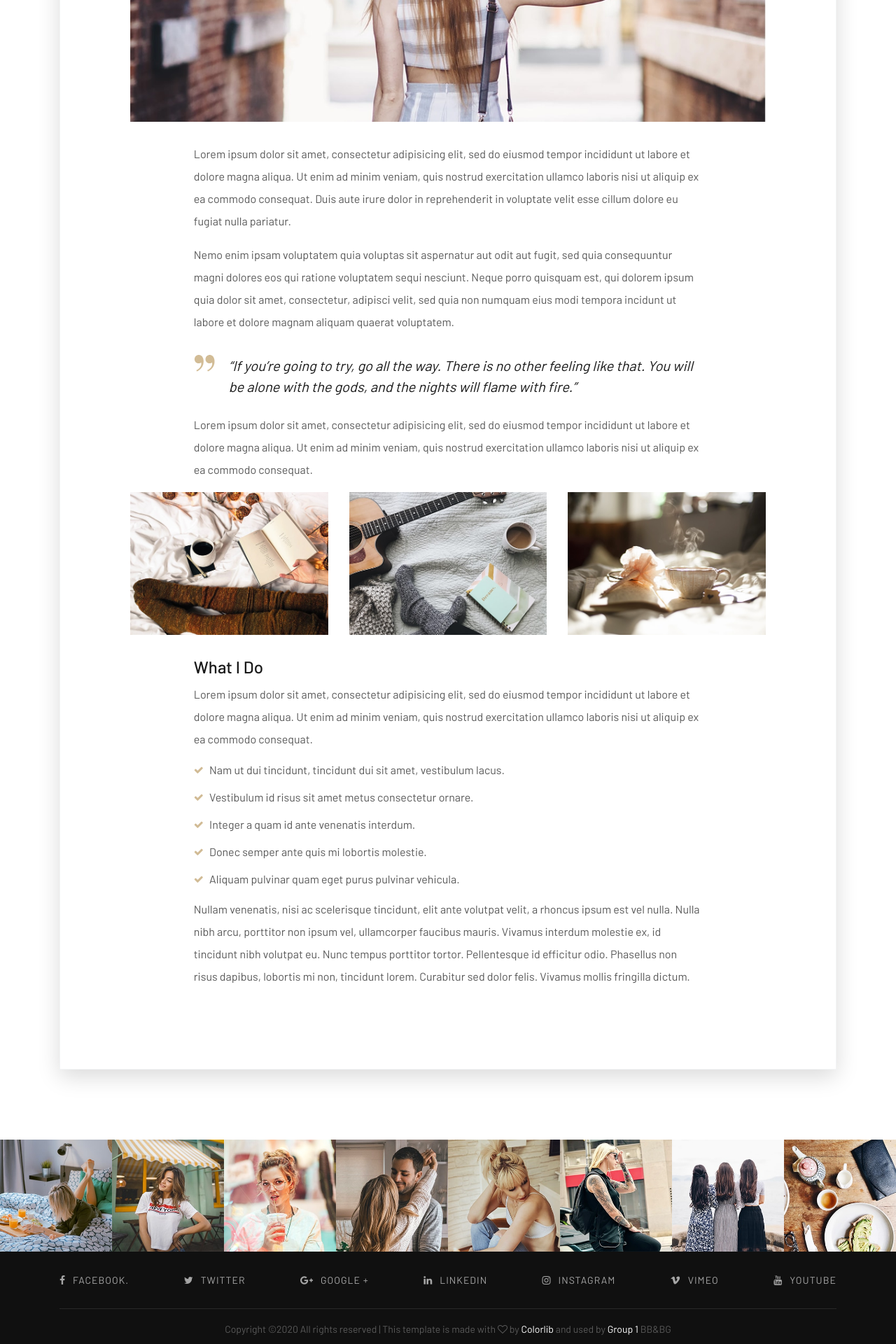
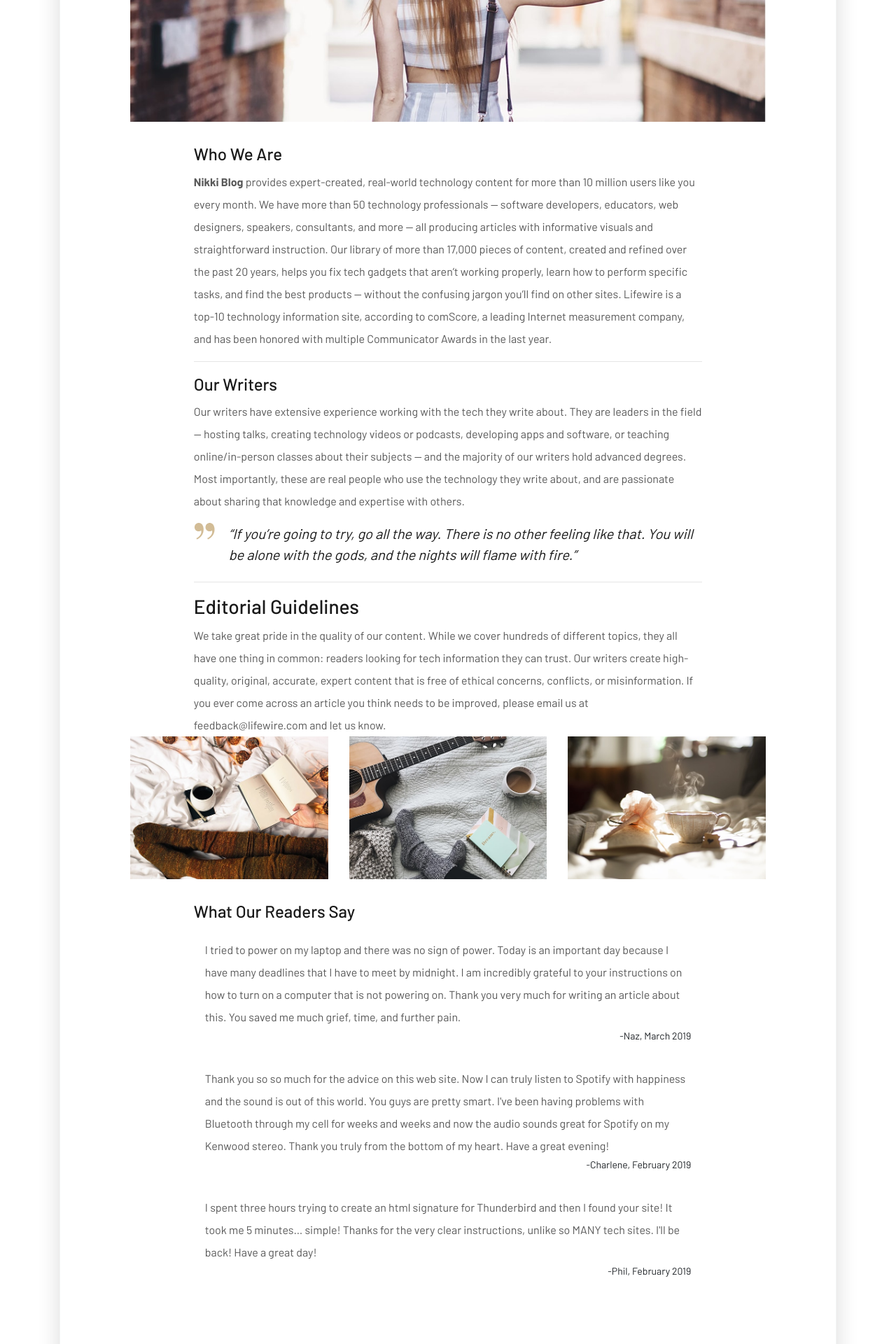
Before and after one commit to nguyenquan28/Nikki-Bogs, a PHP site: page /about-us.php in a window 1280 px wide. Shown: the part 720-2640 px from the top of the page at 70% size. Run offline with PHP 8.4, Linux system fonts and the light colour scheme; some web fonts are replaced.

Commit message:
about-us

```diff
--- a/model/posts.php
+++ b/model/posts.php
@@ -296,6 +296,11 @@ class postModel
         return $result;
     }
 
+    function selectIMG($post_id){
+        $query = "SELECT url FROM images WHERE post_id = $post_id";
+        $result = $this->db->select($query);
 
+        return $result;
+    }
 
 }
--- a/views/about-us.php
+++ b/views/about-us.php
@@ -45,8 +45,11 @@ require_once __DIR__ . '/ins/head.php';
                         <img src="img/blog-img/7.jpg" alt="">
 
                         <div class="about-text">
-                            <p>Lorem ipsum dolor sit amet, consectetur adipisicing elit, sed do eiusmod tempor incididunt ut labore et dolore magna aliqua. Ut enim ad minim veniam, quis nostrud exercitation ullamco laboris nisi ut aliquip ex ea commodo consequat. Duis aute irure dolor in reprehenderit in voluptate velit esse cillum dolore eu fugiat nulla pariatur.</p>
-                            <p>Nemo enim ipsam voluptatem quia voluptas sit aspernatur aut odit aut fugit, sed quia consequuntur magni dolores eos qui ratione voluptatem sequi nesciunt. Neque porro quisquam est, qui dolorem ipsum quia dolor sit amet, consectetur, adipisci velit, sed quia non numquam eius modi tempora incidunt ut labore et dolore magnam aliquam quaerat voluptatem.</p>
+                            <h4>Who We Are</h4>
+                            <p><strong>Nikki Blog</strong> provides expert-created, real-world technology content for more than 10 million users like you every month. We have more than 50 technology professionals — software developers, educators, web designers, speakers, consultants, and more — all producing articles with informative visuals and straightforward instruction. Our library of more than 17,000 pieces of content, created and refined over the past 20 years, helps you fix tech gadgets that aren’t working properly, learn how to perform specific tasks, and find the best products — without the confusing jargon you’ll find on other sites. Lifewire is a top-10 technology information site, according to comScore, a leading Internet measurement company, and has been honored with multiple Communicator Awards in the last year.</p>
+                            <hr>
+                            <h4>Our Writers</h4>
+                            <p>Our writers have extensive experience working with the tech they write about. They are leaders in the field — hosting talks, creating technology videos or podcasts, developing apps and software, or teaching online/in-person classes about their subjects — and the majority of our writers hold advanced degrees. Most importantly, these are real people who use the technology they write about, and are passionate about sharing that knowledge and expertise with others.</p>
                             <blockquote>
                                 <div class="blockquote-icon">
                                     <img src="img/core-img/quote.png" alt="">
@@ -55,7 +58,9 @@ require_once __DIR__ . '/ins/head.php';
                                     <h5>“If you’re going to try, go all the way. There is no other feeling like that. You will be alone with the gods, and the nights will flame with fire.”</h5>
                                 </div>
                             </blockquote>
-                            <p>Lorem ipsum dolor sit amet, consectetur adipisicing elit, sed do eiusmod tempor incididunt ut labore et dolore magna aliqua. Ut enim ad minim veniam, quis nostrud exercitation ullamco laboris nisi ut aliquip ex ea commodo consequat.</p>
+                            <hr>
+                            <h3>Editorial Guidelines</h3>
+                            <p>We take great pride in the quality of our content. While we cover hundreds of different topics, they all have one thing in common: readers looking for tech information they can trust. Our writers create high-quality, original, accurate, expert content that is free of ethical concerns, conflicts, or misinformation. If you ever come across an article you think needs to be improved, please email us at feedback@lifewire.com and let us know.</p>
                         </div>
 
                         <div class="row">
@@ -71,16 +76,19 @@ require_once __DIR__ . '/ins/head.php';
                         </div>
 
                         <div class="about-text">
-                            <h4>What I Do</h4>
-                            <p>Lorem ipsum dolor sit amet, consectetur adipisicing elit, sed do eiusmod tempor incididunt ut labore et dolore magna aliqua. Ut enim ad minim veniam, quis nostrud exercitation ullamco laboris nisi ut aliquip ex ea commodo consequat.</p>
-                            <ul>
-                                <li><i class="fa fa-check" aria-hidden="true"></i> Nam ut dui tincidunt, tincidunt dui sit amet, vestibulum lacus.</li>
-                                <li><i class="fa fa-check" aria-hidden="true"></i> Vestibulum id risus sit amet metus consectetur ornare.</li>
-                                <li><i class="fa fa-check" aria-hidden="true"></i> Integer a quam id ante venenatis interdum.</li>
-                                <li><i class="fa fa-check" aria-hidden="true"></i> Donec semper ante quis mi lobortis molestie.</li>
-                                <li><i class="fa fa-check" aria-hidden="true"></i> Aliquam pulvinar quam eget purus pulvinar vehicula.</li>
-                            </ul>
-                            <p>Nullam venenatis, nisi ac scelerisque tincidunt, elit ante volutpat velit, a rhoncus ipsum est vel nulla. Nulla nibh arcu, porttitor non ipsum vel, ullamcorper faucibus mauris. Vivamus interdum molestie ex, id tincidunt nibh volutpat eu. Nunc tempus porttitor tortor. Pellentesque id efficitur odio. Phasellus non risus dapibus, lobortis mi non, tincidunt lorem. Curabitur sed dolor felis. Vivamus mollis fringilla dictum.</p>
+                            <h4>What Our Readers Say</h4>
+                            <div class="p-3 mb-4">
+                                <p>I tried to power on my laptop and there was no sign of power. Today is an important day because I have many deadlines that I have to meet by midnight. I am incredibly grateful to your instructions on how to turn on a computer that is not powering on. Thank you very much for writing an article about this. You saved me much grief, time, and further pain.</p>
+                                <span>-Naz, March 2019</span>
+                            </div>
+                            <div class="p-3 mb-4">
+                                <p>Thank you so so much for the advice on this web site. Now I can truly listen to Spotify with happiness and the sound is out of this world. You guys are pretty smart. I've been having problems with Bluetooth through my cell for weeks and weeks and now the audio sounds great for Spotify on my Kenwood stereo. Thank you truly from the bottom of my heart. Have a great evening!</p>
+                                <span>-Charlene, February 2019</span>
+                            </div>
+                            <div class="p-3 mb-4">
+                                <p>I spent three hours trying to create an html signature for Thunderbird and then I found your site! It took me 5 minutes… simple! Thanks for the very clear instructions, unlike so MANY tech sites. I'll be back! Have a great day!</p>
+                                <span>-Phil, February 2019</span>
+                            </div>
                         </div>
 
                     </div>
--- a/views/ins/menu.php
+++ b/views/ins/menu.php
@@ -24,18 +24,19 @@
 
                         <!-- Nav Start -->
                         <div class="classynav">
-                            <ul>
+                            <ul class="mr-5 pr-5">
                                 <li><a href="index.php">Home</a></li>
                                 <li><a href="archive-blog.php">Archive Blog</a></li>
-                                <li><a href="#">Catagories</a>
-                                    <ul class="dropdown">
-                                        <li><a href="home.php">Fashion</a></li>
-                                        <li><a href="archive-blog.php">Archive Blog</a></li>
-                                        <li><a href="single-post.php">Single Post</a></li>
-                                        <li><a href="about-us.php">About</a></li>
-                                        <li><a href="contact.php">Contact</a></li>
-                                        <li><a href="typography.php">Typography</a></li>
-                                    </ul>
+                                <!-- <li><a href="#">Catagories</a>
+                                    <ul class="dropdown"> -->
+                                        <?php
+                                            // foreach($listCat as $value){
+                                        ?>
+                                            <!-- <li><a href="home.php">Fashion</a></li> -->
+                                        <?php
+                                            // }
+                                        ?>
+                                    <!-- </ul> -->
                                 </li>
                                 <li><a href="about-us.php">About</a></li>
                                 <li><a href="contact.php">Contact</a></li>
--- a/views/style.css
+++ b/views/style.css
@@ -856,6 +856,16 @@ img {
   padding: 0 10%;
 }
 
+.about-text span{
+  float: right;
+  margin-bottom: 10px;
+  padding: 0;
+}
+
+.about-text p{
+  margin-bottom: 0px;
+}
+
 /* :: 7.0 Featured Post Sildes CSS */
 .featured-post-area {
   position: relative;
```
Also changed, not shown: controller/chatController.php (+7 -0 lines), controller/homeController.php (+12 -9 lines), controller/postController.php (+6 -1 lines), views/admin/detailPost.php (+6 -6 lines), views/admin/post.php (+7 -2 lines).
